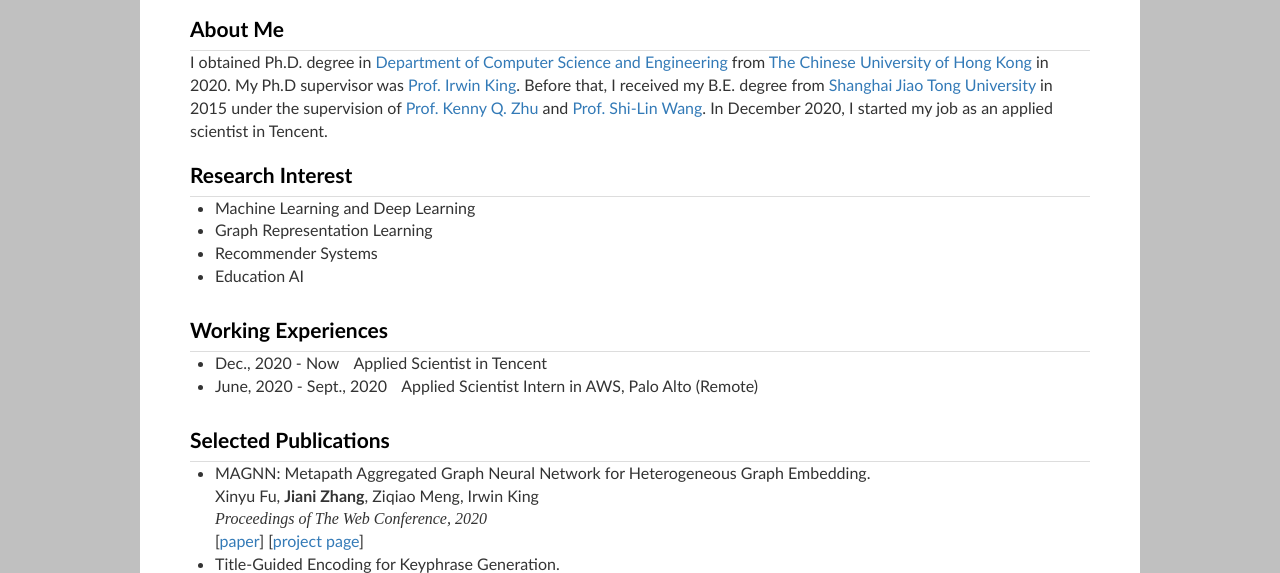
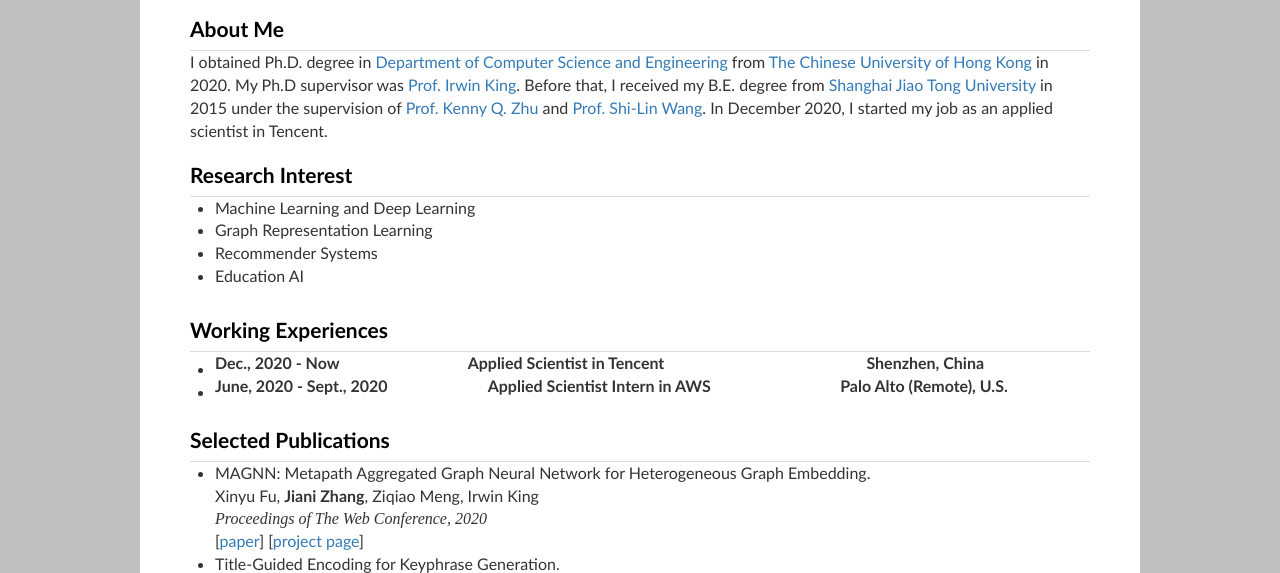
Before and after one commit to jennyzhang0215/jennyzhang0215.github.io, a plain HTML site: page index.html in a window 1280 px wide. Shown: the part 230-803 px from the top of the page. Drawn offline with Linux system fonts and the light colour scheme.

Commit message:
version6

```diff
--- a/index.html
+++ b/index.html
@@ -82,8 +82,24 @@
       </div>
       <div class="row">
         <ul>
-          <li><ul class="list-inline"> <li>Dec., 2020 - Now</li> <li>Applied Scientist in Tencent</li> </ul> </li>
-          <li><ul class="list-inline"> <li>June, 2020 - Sept., 2020 </li> <li>Applied Scientist Intern in AWS, Palo Alto (Remote) </li> </ul> </li>
+          <li>
+            <table style="width:100%">
+              <tr>
+                <th>Dec., 2020 - Now</th>
+                <th>Applied Scientist in Tencent</th>
+                <th>Shenzhen, China</th>
+              </tr>
+            </table>
+          </li>
+          <li>
+            <table style="width:100%">
+              <tr>
+                <th>June, 2020 - Sept., 2020</th>
+                <th>Applied Scientist Intern in AWS</th>
+                <th> Palo Alto (Remote), U.S.</th>
+              </tr>
+            </table>
+          </li>
         </ul>
       </div>
 
```
